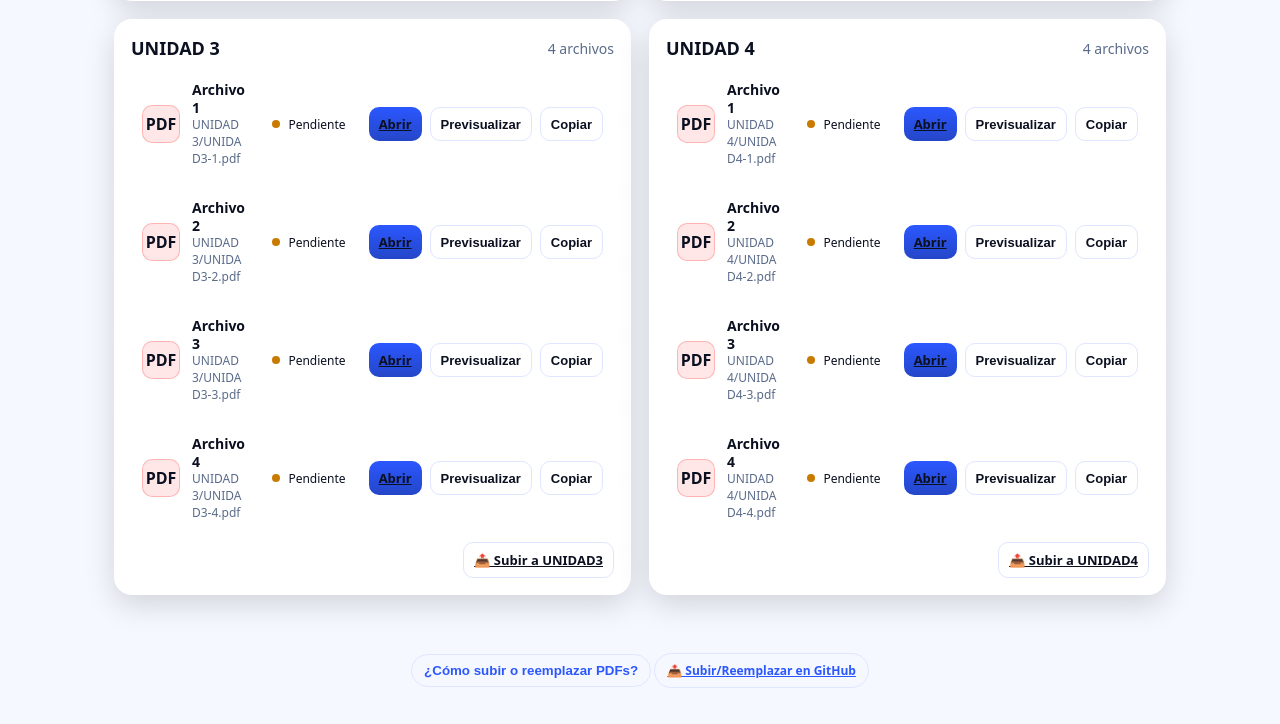
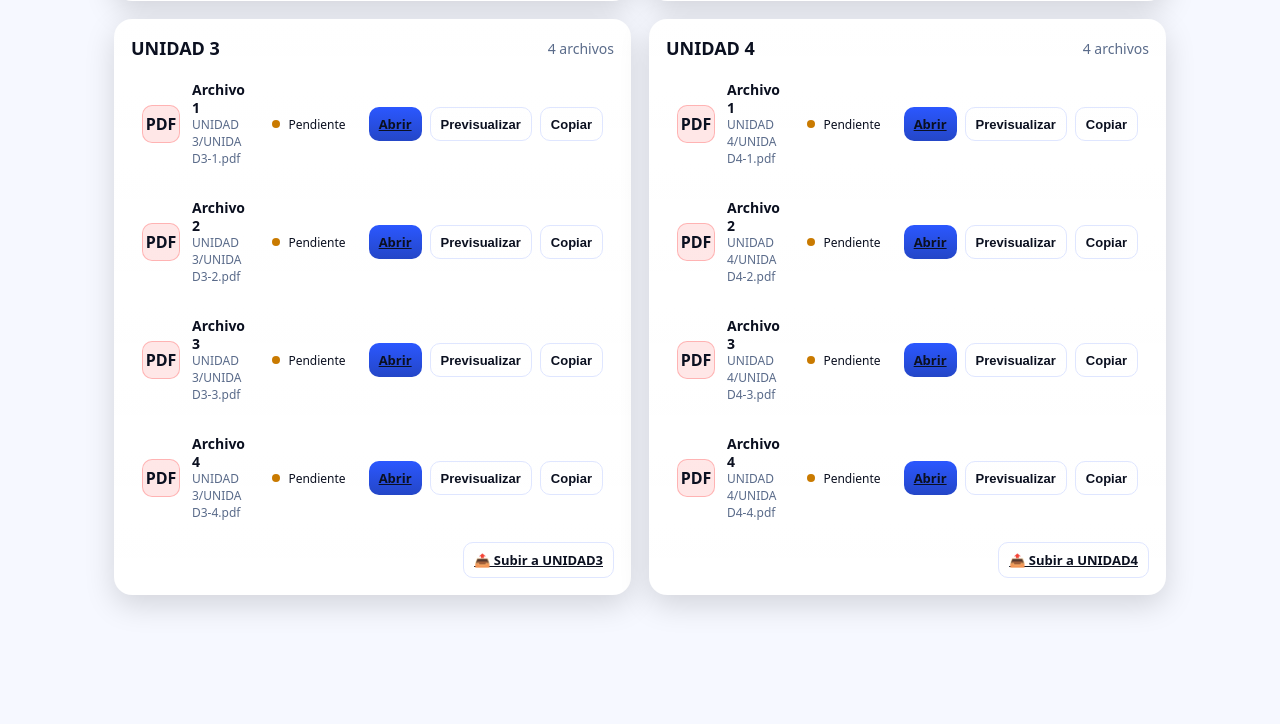
Before and after one commit to LuaMipax/Control-de-Maquinas, a plain HTML site: page index.html in a window 1280 px wide. Shown: the part 722-1446 px from the top of the page. After the commit the page ends 1355 px from the top, so only its background shows below. Drawn offline with Linux system fonts and the light colour scheme; no server answers.

Commit message:
Update index.html

```diff
--- a/index.html
+++ b/index.html
@@ -73,14 +73,6 @@
     .btn.primary{ background: linear-gradient(180deg, var(--accent), #2446c7); border:0; }
     .btn[disabled]{opacity:.55; cursor:not-allowed}
 
-    footer{
-      margin-top:auto; padding:20px 12px 36px; color:var(--muted); font-size:12px; text-align:center;
-    }
-    .help{
-      display:inline-flex; gap:8px; align-items:center; cursor:pointer; font-weight:700; color:var(--accent);
-      border:1px solid var(--ring); padding:8px 12px; border-radius:999px; background:#ffffff08;
-    }
-
     /* Logos */
     .logo { position: fixed; top:16px; z-index: 9; }
     .logo img { max-height:60px; border-radius:8px; box-shadow:0 2px 6px rgba(0,0,0,.2); }
@@ -116,11 +108,6 @@
     <section class="units" id="units"></section>
   </main>
 
-  <footer>
-    <button hidden="true" class="help" id="helpBtn" aria-haspopup="dialog">¿Cómo subir o reemplazar PDFs?</button>
-    <a hidden="true" id="uploadBtn" class="help" href="#" target="_blank" rel="noopener" aria-disabled="true" title="Pega tu URL en REPO_UPLOAD_URL para activar">📤 Subir/Reemplazar en GitHub</a>
-  </footer>
-
   <!-- Modal de previsualización -->
   <dialog id="preview">
     <div class="pv-head">
@@ -141,9 +128,8 @@
        CONFIGURACIÓN
        ================================ */
 
-    // URL de subida de tu repo (ACTIVADA para tu repo):
+    // Base para subir por unidad (usa tu repo/branch; si usas /docs, añade '/docs')
     const REPO_UPLOAD_URL = "https://github.com/LuaMipax/Control-de-Maquinas/upload/main";
-    // Base para subir por unidad (si usas /docs, añade '/docs' al final)
     const UPLOAD_BASE = REPO_UPLOAD_URL;
 
     // Logos
@@ -288,31 +274,9 @@
       if (SHOW_LEFT_LOGO)  { const L = document.getElementById("logoLeft");  L.style.display="block";  L.querySelector("img").src = LOGO_SRC; }
       if (SHOW_RIGHT_LOGO) { const R = document.getElementById("logoRight"); R.style.display="block";  R.querySelector("img").src = LOGO_SRC; }
 
-      // Botón global de subir
-      const up = document.getElementById("uploadBtn");
-      if (REPO_UPLOAD_URL && /^https?:\/\//i.test(REPO_UPLOAD_URL)) {
-        up.href = REPO_UPLOAD_URL;
-        up.removeAttribute("aria-disabled");
-        up.removeAttribute("title");
-        up.textContent = "📤 Subir/Reemplazar en GitHub";
-      } else {
-        up.addEventListener("click", e => {
-          e.preventDefault();
-          alert("Pega tu URL de subida de GitHub en REPO_UPLOAD_URL dentro del script.");
-        });
-      }
-
       // Render unidades
       const data = await loadUnits();
       data.forEach(u => unitsEl.appendChild(unitTemplate(u)));
-
-      // Help
-      document.getElementById("helpBtn").addEventListener("click", ()=>{
-        alert(`Para subir:
-1) Usa el botón global "Subir/Reemplazar en GitHub" para la raíz, o el botón "📤 Subir a UNIDADX" en cada unidad.
-2) Sube PDFs con el mismo nombre para reemplazar.
-3) Si usas "pdfs.json", puedes personalizar títulos/archivos y (opcional) "dir" por unidad.`);
-      });
     })();
 
     /* ================================
```
